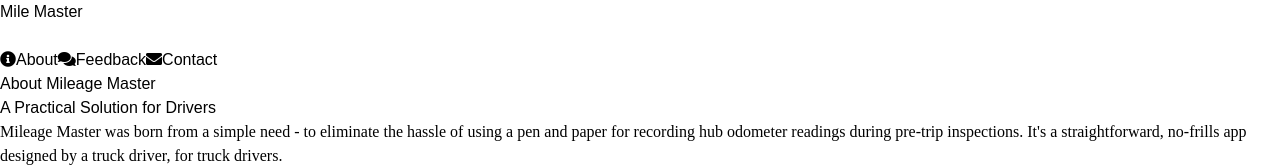
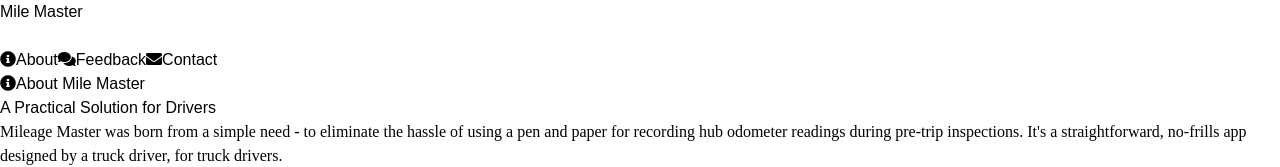
Before and after one commit to RW2023/milage-master, a Next.js app: page /about in a window 1280 px wide. Shown: the top 167 px of the page. Built offline with nearby package versions, Linux system fonts and the light colour scheme.

Commit message:
use heading component instead of h1

```diff
--- a/src/app/about/page.tsx
+++ b/src/app/about/page.tsx
@@ -1,4 +1,5 @@
 'use client';
+import Heading from '@/components/ui/Heading';
 import React from 'react';
 
 export default function About() {
@@ -6,9 +7,7 @@
     <div className="bg-base-200 min-h-screen">
       <div className="container mx-auto p-6">
         {/* Main Heading */}
-        <h1 className="text-5xl font-bold text-center mb-6">
-          About Mileage Master
-        </h1>
+       <Heading title="About Mile Master" iconClass="fas fa-info-circle" />
 
         {/* Introduction Section */}
         <div className="card bg-base-100 shadow-xl mb-4">
```
